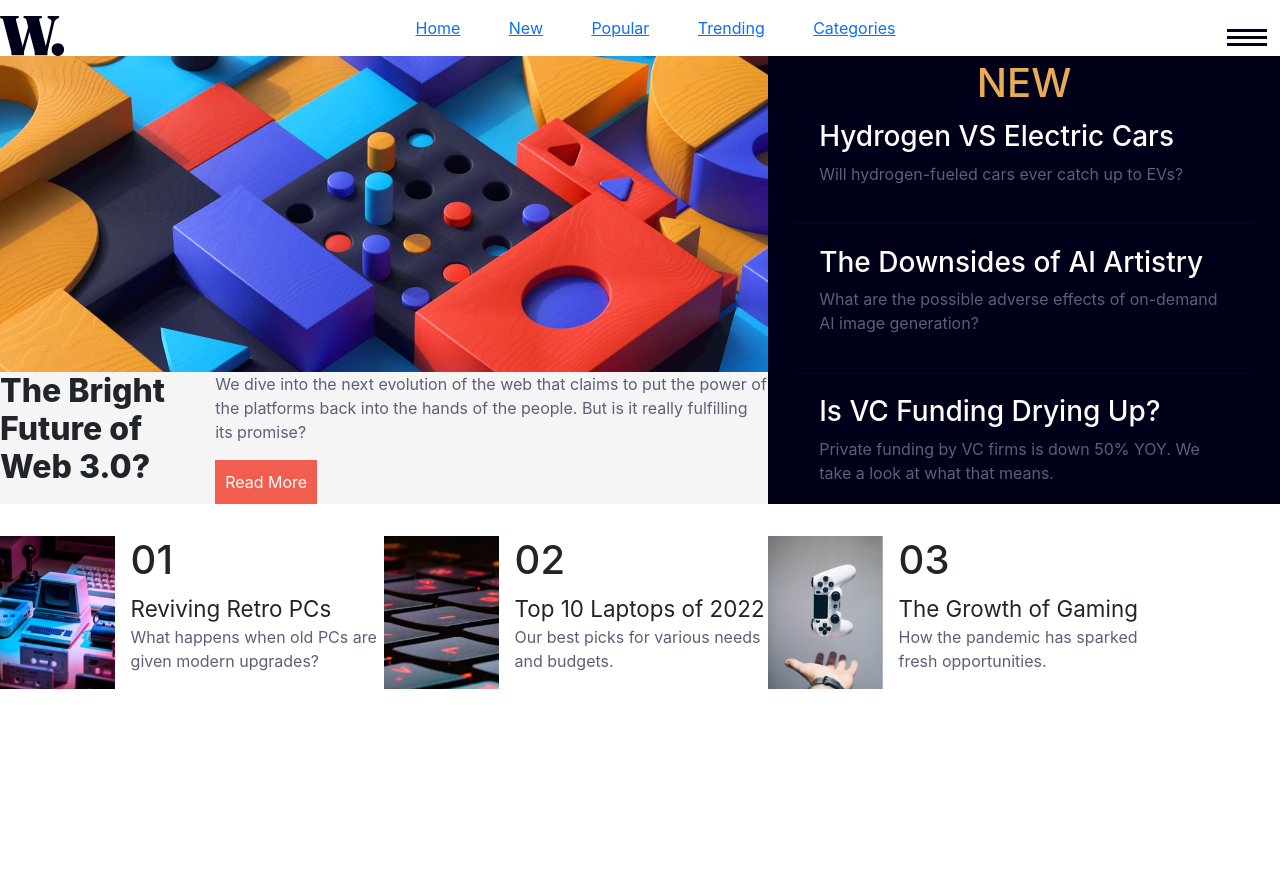
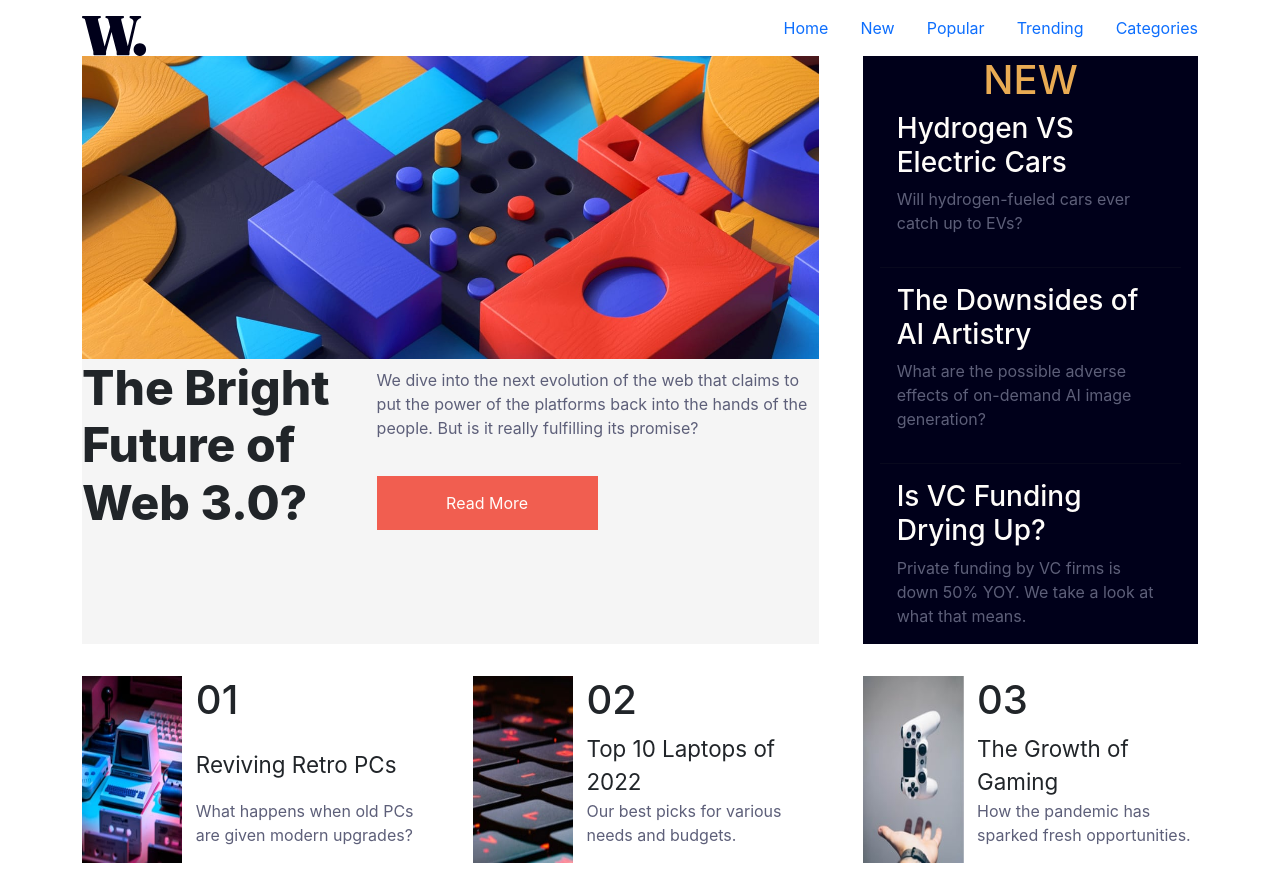
Before and after one commit to maureen147/my-home-page, a plain HTML site: page index.html in a window 1280 px wide. Before the commit the page ends 800 px from the top, so only its background shows below. Drawn offline with nearby package versions, Linux system fonts and the light colour scheme.

Commit message:
fixed bug

```diff
--- a/index.html
+++ b/index.html
@@ -28,14 +28,10 @@
 
 </head>
 
-<body>
-
-
-  <!-- nav bar -->
+<body class="container">
+    <!-- nav bar -->
   <nav>
     <img class="logo"src="./assets/images/logo.svg" alt="logo">
-    <!-- <button class="btn" type="button"data-bs-toggle="offcanvas" data-bs-target="#offcanvasRight" aria-controls="offcanvasRight"><img src="./assets/images/icon-menu.svg"alt=""></button><button class="btn" type="button"data-bs-toggle="offcanvas" data-bs-target="#offcanvasRight" aria-controls="offcanvasRight"><img src="./assets/images/icon-menu.svg"alt=""></button> -->
-
 
     <ul class="desktop">
       <li>
@@ -55,14 +51,16 @@
       </li>
     </ul>
 
-    <button class="btn" type="button"data-bs-toggle="offcanvas" data-bs-target="#offcanvasRight" aria-controls="offcanvasRight"><img src="./assets/images/icon-menu.svg"alt=""></button>
+    <div class="menu">
+      <img src="./assets/images/icon-menu.svg"alt="" data-bs-toggle="offcanvas" data-bs-target="#offcanvasRight" aria-controls="offcanvasRight">
+    </div>
   </nav>
   <!-- off canvas-bootstrap -->
   <!-- <button class="btn" type="button"data-bs-toggle="offcanvas" data-bs-target="#offcanvasRight" aria-controls="offcanvasRight"><img src="./assets/images/icon-menu.svg"alt=""></button> -->
 
 <div class="offcanvas offcanvas-end w-75" tabindex="-1" id="offcanvasRight" aria-labelledby="offcanvasRightLabel">
   <div class="offcanvas-header">
-    <button type="button" class="btn-close" data-bs-dismiss="offcanvas" aria-label="Close"></button>
+    <button type="button" class="btn-close fw-bold" data-bs-dismiss="offcanvas" aria-label="Close"></button>
   </div>
   <div class="offcanvas-body d-flex justify-content-between  align-items-center ">
     <ul class="mobile w-100 h-50">
--- a/style.css
+++ b/style.css
@@ -6,27 +6,28 @@
     --Dark-grayish-blue: hsl(236, 13%, 42%);
     --Very-dark-blue: hsl(240, 100%, 5%);
 }
-
+*{
+    margin: 0;
+    padding: 0;
+    text-decoration: none;
+    box-sizing: border-box;
+    font-family: "inter","sans-serif";
+}
 
 body{
     background-color:var(--Off-white);
     font-size: 15px;
     margin:0 10%;
+    text-decoration: none;
+}
 
-}
-*{
-    margin: 0;
-    padding: 0;
-    text-decoration: none;
-    box-sizing: border-box;
-     font-family: "inter","sans-serif";
-}
 
 nav{
     display:flex;
     justify-content: space-between;
     width: 100%;
     align-items: center;
+    /* height: 3rem; */
     /* background-color: aqua; */
     margin-top: 1rem;
 
@@ -43,6 +44,7 @@ ul{
 
 a,p{
     color: var(--Dark-grayish-blue);
+    text-decoration: none !important;
 
 }
 a:hover{
@@ -51,14 +53,15 @@ a:hover{
 .main{
     width: 100%;
     display: flex;
+    justify-content: space-between;
 }
 .hero{
-    width: 60%;
+    width: 66%;
     background-color:whitesmoke;
 
 }
 .new{
-    width: 40%;
+    width: 30%;
     background-color: brown;
 }
 .hero img{
@@ -74,29 +77,26 @@ a:hover{
 }
 
 .bright{
-    width: 60%;
-    /* background-color: aqua; */
+    width: 40%;
 }
 .bright h1{
     font-family: "inter";
     font-weight: 800;
-    font-size: 2rem;
+    font-size: 3rem;
 }
-.readMore{
-    width: 40%;
-     /* background-color: brown;  */
+.read-more{
+    width: 60%;
      display: flex;
      flex-direction: column;
-     justify-content: space-between;
+     justify-content: space-around;
 }
 button{
     background-color: var(--Soft-red);
-    /* outline: none; */
-    padding: 10px;
+    outline: none;
+    padding: 15px;
     border: none;
     color: var(--Off-white);
-
-
+    width: 50%;
 }
 
 button:hover{
@@ -157,8 +157,7 @@ hr{
 /* Footer css */
 footer{
     display: flex;
-    flex-direction: row;
-
+    justify-content: space-between;
 }
 
 .footer-card{
@@ -202,7 +201,7 @@ footer{
     p{
         font-size: 1.3rem;
     }
-    menu{
+    .menu{
         display: block;
         height: 3rem;
     }
@@ -218,7 +217,7 @@ footer{
             display: block ;
 
    }
-   .hero,.new,.bright,.readmore{
+   .hero,.new,.bright,.read-more{
     width: 100%;
    }
    .main,.hero-content{
```
